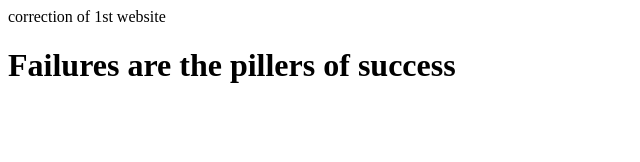
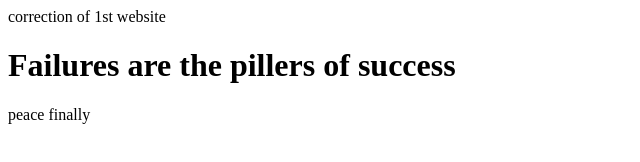
Before and after one commit to SajinAjfar/correction-1st-website, a plain HTML site: page Index.html in a window 1280 px wide. Shown: the whole page, without its empty margins (0-640 px from the left). Drawn offline with Linux system fonts and the light colour scheme.

Commit message:
successful

```diff
--- a/Index.html
+++ b/Index.html
@@ -6,5 +6,6 @@
 <body>
     correction of 1st website
     <h1>Failures are the pillers of success</h1>
+    <p>peace finally</p>
 </body>
 </html>
```
